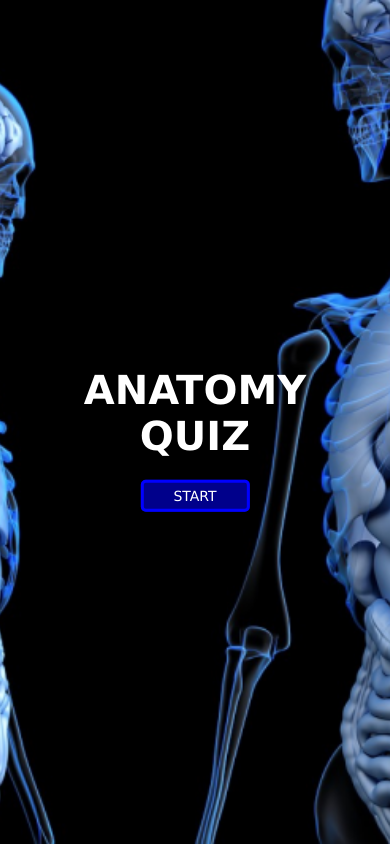
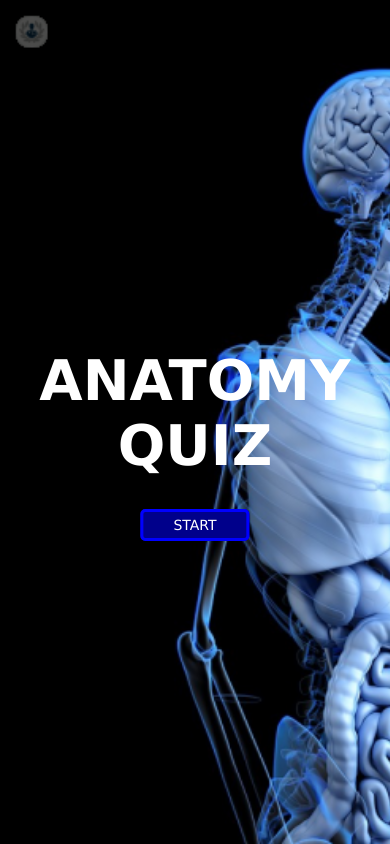
Before and after one commit to tolulope-i/anatomy-quiz-app, a plain HTML site: page index.html in a window 390 px wide. Drawn offline with Linux system fonts and the light colour scheme.

Commit message:
made some changes

```diff
--- a/index.html
+++ b/index.html
@@ -13,7 +13,8 @@
             background-repeat: no-repeat;
             background-size: cover;
             height: 100vh;
-            background-position: center;
+            width: auto;
+            padding: 0;
             margin: 0;
             font-family: 'Lucida Sans', 'Lucida Sans Regular', 'Lucida Grande', 'Lucida Sans Unicode', Geneva, Verdana, sans-serif;
         }
@@ -40,7 +41,7 @@
 
         @media (max-width: 768px) {
             h1 {
-                font-size: 3em;
+                font-size: 4em;
             }
 
             a {
@@ -51,7 +52,7 @@
 
         @media (max-width: 480px) {
             h1 {
-                font-size: 2.5em;
+                font-size: 3.5em;
             }
 
             a {
```
